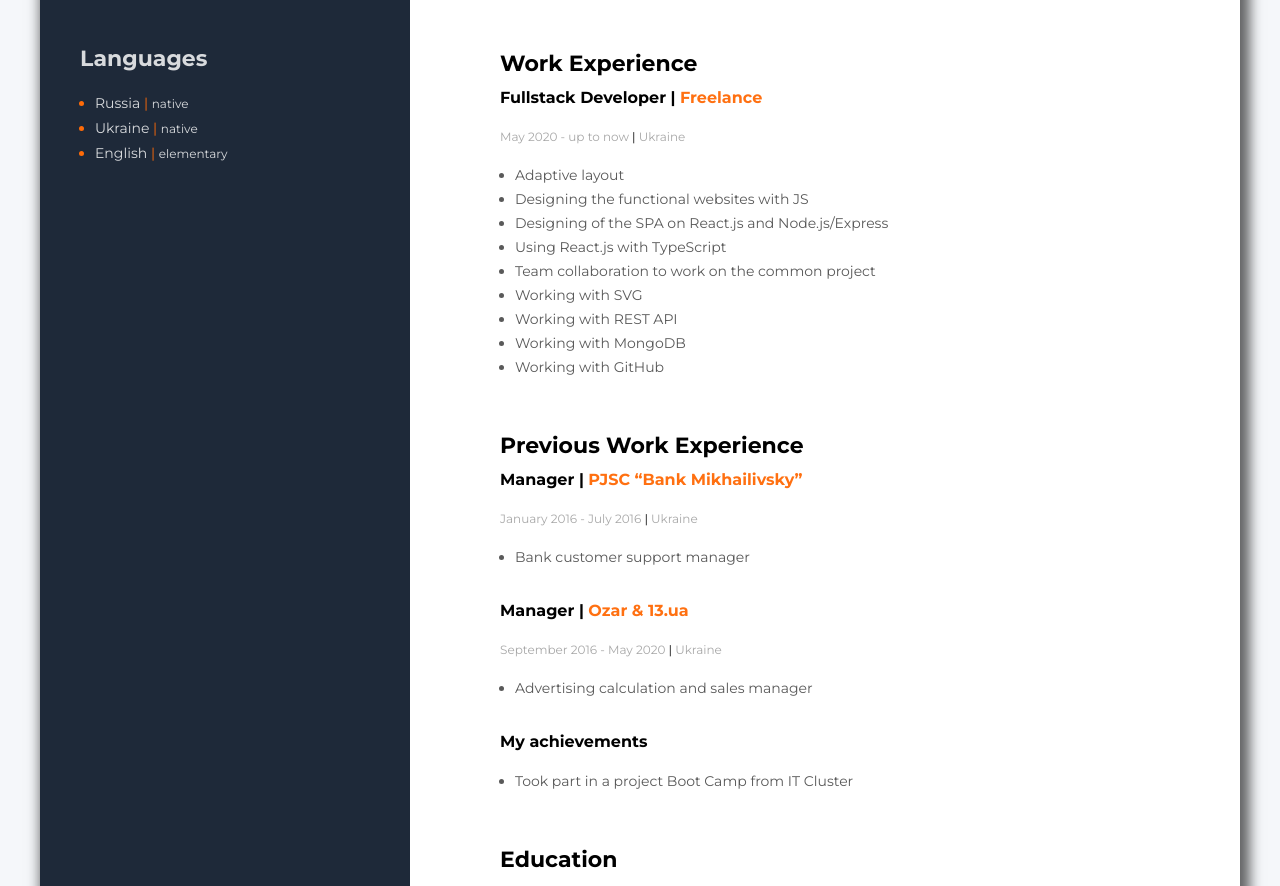
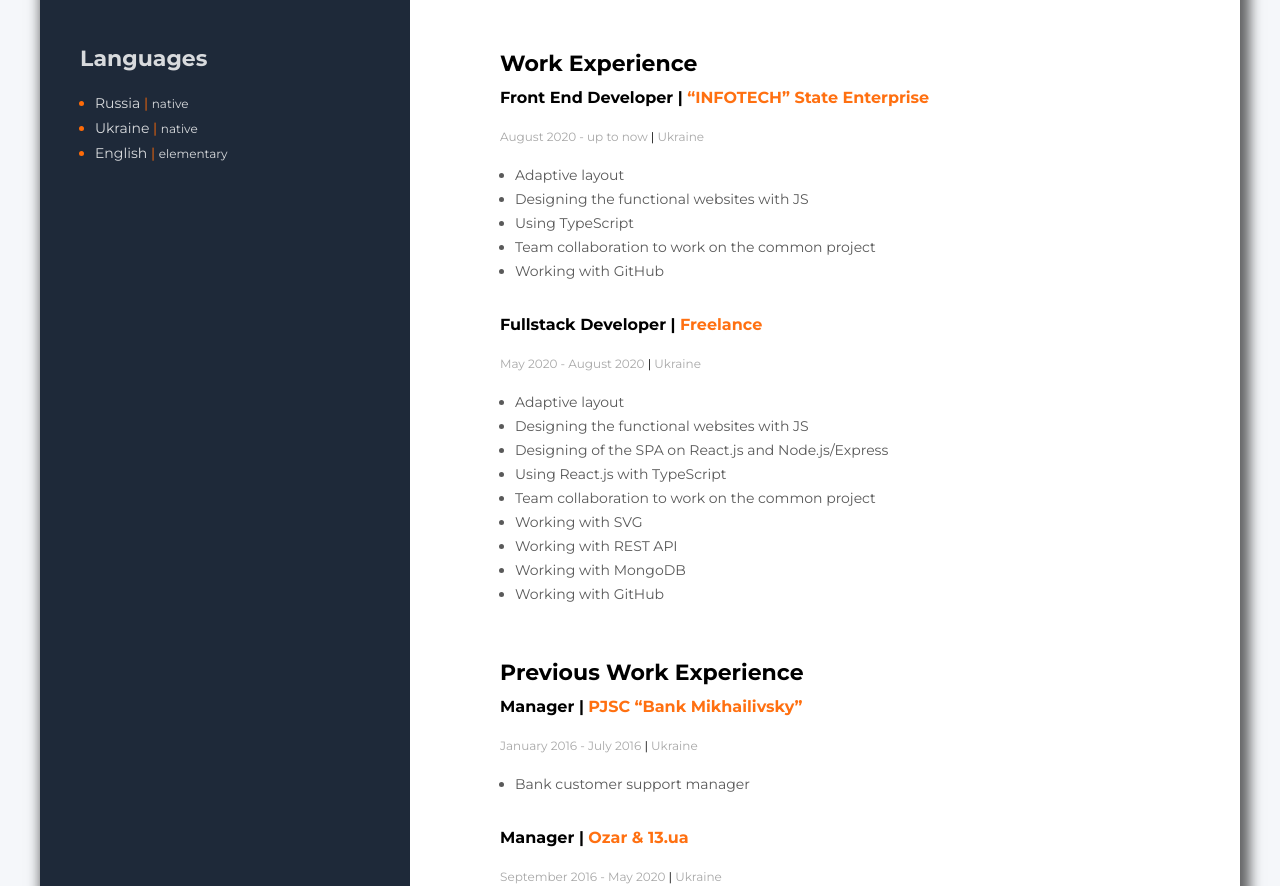
Before and after one commit to Vladnova/resume, a plain HTML site: page index.html in a window 1280 px wide. Shown: the part 1608-2494 px from the top of the page. Drawn offline with Linux system fonts and the light colour scheme.

Commit message:
'update'

```diff
--- a/index.html
+++ b/index.html
@@ -335,15 +335,40 @@
       <!-- Work Experience -->
       <div>
         <h3 class="about-me-title">Work Experience</h3>
+        <!-- company 1 -->
+        <div>
+          <h4 class="profession-title">Front End Developer
+            <span class="profession-divider">|</span>
+            <span class="profession-company">“INFOTECH” State Enterprise</span>
+          </h4>
+          <span class="profession-time">
+            August 2020 - up to now <span class="profession-divider">|</span> Ukraine
+          </span>
+          <ul class="profession-duties">
+            <li class="profession-duties-item">
+              Adaptive layout
+            </li>
+            <li class="profession-duties-item">Designing the functional websites with JS</li>
+            <li class="profession-duties-item">
+              Using TypeScript
+            </li>
+            <li class="profession-duties-item">
+              Team collaboration to work on the common project
+            </li>
+            <li class="profession-duties-item">
+              Working with GitHub
+            </li>
+          </ul>
+        </div>
 
-        <!-- company 1 -->
+        <!-- company 2 -->
         <div>
           <h4 class="profession-title">Fullstack Developer
             <span class="profession-divider">|</span>
             <span class="profession-company">Freelance</span>
           </h4>
           <span class="profession-time">
-            May 2020 - up to now <span class="profession-divider">|</span> Ukraine
+            May 2020 - August 2020 <span class="profession-divider">|</span> Ukraine
           </span>
           <ul class="profession-duties">
             <li class="profession-duties-item">
@@ -372,7 +397,7 @@
           </ul>
         </div>
 
-        <!-- company 2 -->
+        <!-- company 3 -->
         <div>
           <h3 class="about-me-title">Previous Work Experience</h3>
           <h4 class="profession-title">Manager
```
